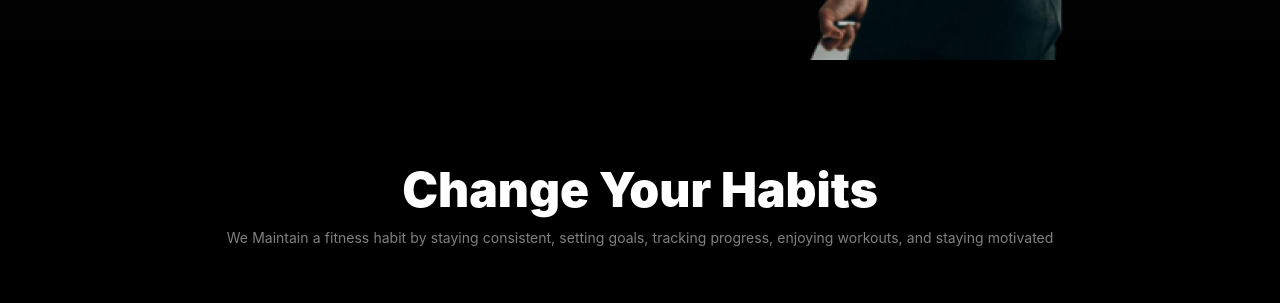
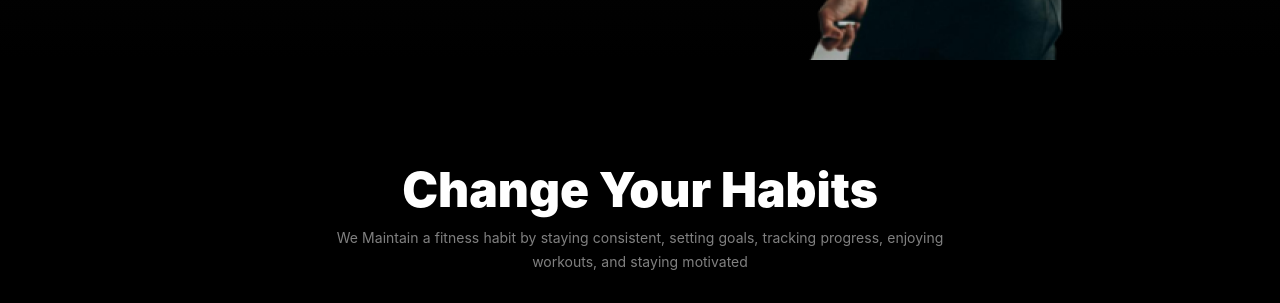
Before and after one commit to parvej-shah/PHA-2-Fitness, a plain HTML site: page index.html in a window 1280 px wide. Shown: the part 649-952 px from the top of the page. Drawn offline with Linux system fonts and the light colour scheme; files whose address does not match are found by name.

Commit message:
habit section title width added

```diff
--- a/styles/fitness.css
+++ b/styles/fitness.css
@@ -565,5 +565,6 @@ footer{
   margin-top: 22px;
 }
 .section-title-box {
+  max-width: 671px;
   margin: 0 auto;
 }
```
